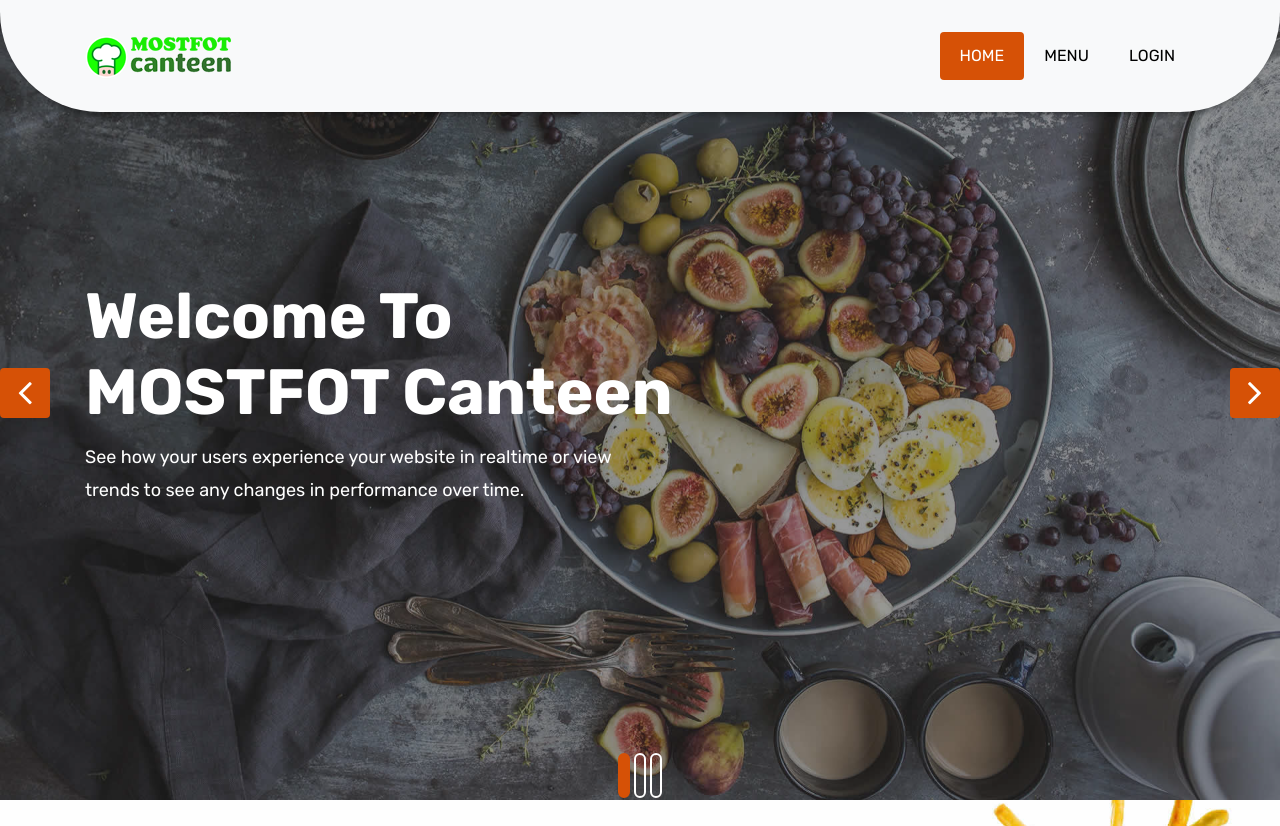
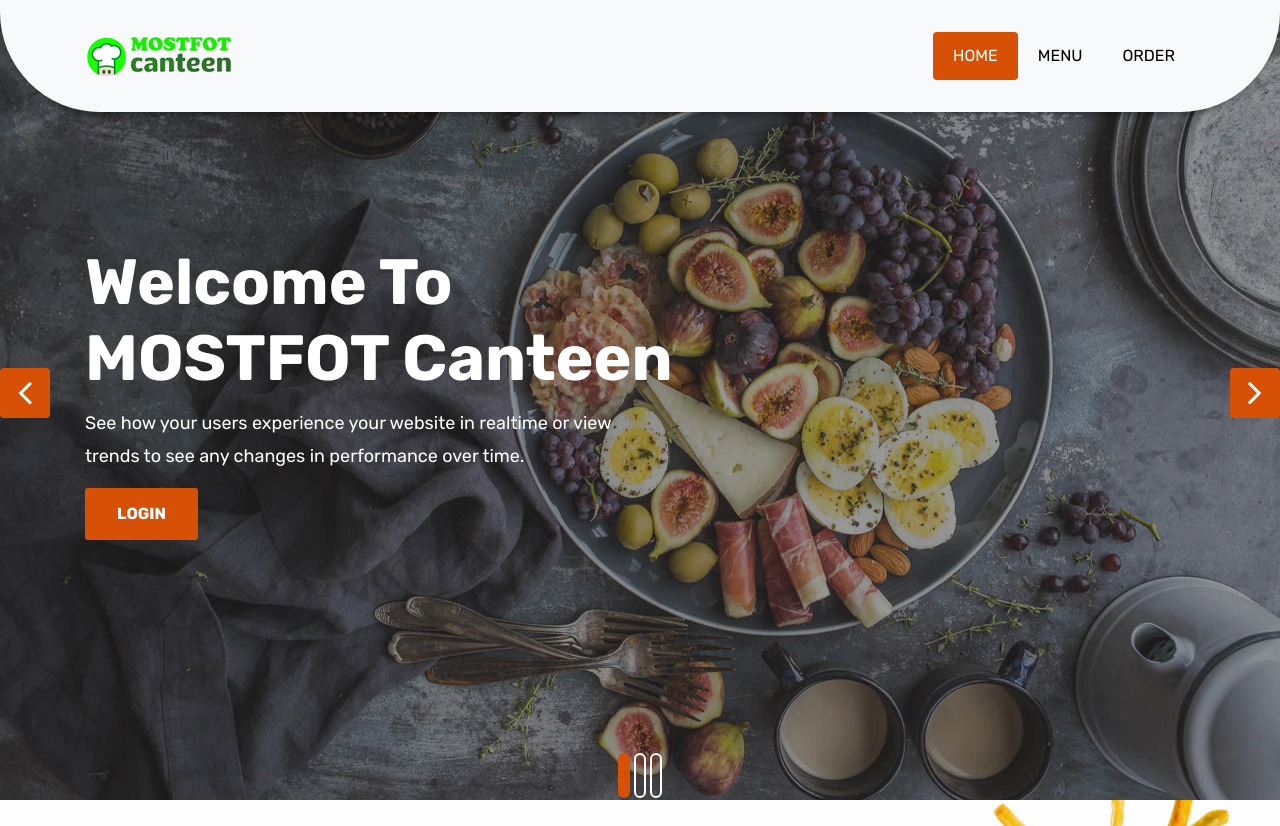
Before and after one commit to chamikaravihara-tec/CanteenSystem, a Spring app: page /canteensystemWeb/index in a window 1280 px wide. Shown: the top 826 px of the page. Run offline with Thymeleaf, Linux system fonts and the light colour scheme; the template is opened without the code that fills it, so the values that code supplies are empty.

Commit message:
login file
changed login file

```diff
--- a/demo/src/main/resources/application.properties
+++ b/demo/src/main/resources/application.properties
@@ -3,3 +3,4 @@ spring.datasource.url=jdbc:mysql://localhost:3306/canteensystem
 spring.datasource.username=root
 spring.datasource.password=1234
 logging.level.root=WARN
+server.port=8080
--- a/demo/src/main/resources/templates/canteensystemWeb/contact.html
+++ b/demo/src/main/resources/templates/canteensystemWeb/contact.html
@@ -48,7 +48,7 @@
 					<ul class="navbar-nav ml-auto">
 						<li class="nav-item active"><a class="nav-link" href="index.html">Home</a></li>
 						<li class="nav-item"><a class="nav-link" href="menu.html">Menu</a></li>
-						<li class="nav-item"><a class="nav-link" href="contact.html">Login</a></li>
+						<li class="nav-item"><a class="nav-link" href="contact.html">Order</a></li>
 					</ul>
 				</div>
 			</div>
--- a/demo/src/main/resources/templates/canteensystemWeb/index.html
+++ b/demo/src/main/resources/templates/canteensystemWeb/index.html
@@ -48,7 +48,7 @@
 					<ul class="navbar-nav ml-auto">
 						<li class="nav-item active"><a class="nav-link" href="index.html">Home</a></li>
 						<li class="nav-item"><a class="nav-link" href="menu.html">Menu</a></li>
-						<li class="nav-item"><a class="nav-link" href="contact.html">Login</a></li>
+						<li class="nav-item"><a class="nav-link" href="contact.html">Order</a></li>
 					</ul>
 				</div>
 			</div>
@@ -67,7 +67,7 @@
 							<h1 class="m-b-20"><strong>Welcome To <br> MOSTFOT Canteen</strong></h1>
 							<p class="m-b-40">See how your users experience your website in realtime or view  <br>
 							trends to see any changes in performance over time.</p>
-
+							<p><a class="btn btn-lg btn-circle btn-outline-new-white" href="#">Login</a></p>
 						</div>
 					</div>
 				</div>
@@ -80,7 +80,7 @@
 							<h1 class="m-b-20"><strong>Welcome To <br> MOSTFOT Canteen</strong></h1>
 							<p class="m-b-40">See how your users experience your website in realtime or view  <br>
 							trends to see any changes in performance over time.</p>
-							<p><a class="btn btn-lg btn-circle btn-outline-new-white" href="#">Reservation</a></p>
+							<p><a class="btn btn-lg btn-circle btn-outline-new-white" href="#">Login</a></p>
 						</div>
 					</div>
 				</div>
@@ -93,7 +93,7 @@
 							<h1 class="m-b-20"><strong>Welcome To <br> MOSTFOT Canteen</strong></h1>
 							<p class="m-b-40">See how your users experience your website in realtime or view  <br>
 							trends to see any changes in performance over time.</p>
-							<p><a class="btn btn-lg btn-circle btn-outline-new-white" href="#">Reservation</a></p>
+							<p><a class="btn btn-lg btn-circle btn-outline-new-white" href="#">Login</a></p>
 						</div>
 					</div>
 				</div>
--- a/demo/src/main/resources/templates/canteensystemWeb/login.html
+++ b/demo/src/main/resources/templates/canteensystemWeb/login.html
@@ -48,7 +48,7 @@
 					<ul class="navbar-nav ml-auto">
 						<li class="nav-item active"><a class="nav-link" href="index.html">Home</a></li>
 						<li class="nav-item"><a class="nav-link" href="menu.html">Menu</a></li>
-						<li class="nav-item"><a class="nav-link" href="contact.html">Contact</a></li>
+						<li class="nav-item"><a class="nav-link" href="contact.html">Order</a></li>
 					</ul>
 				</div>
 			</div>
```
